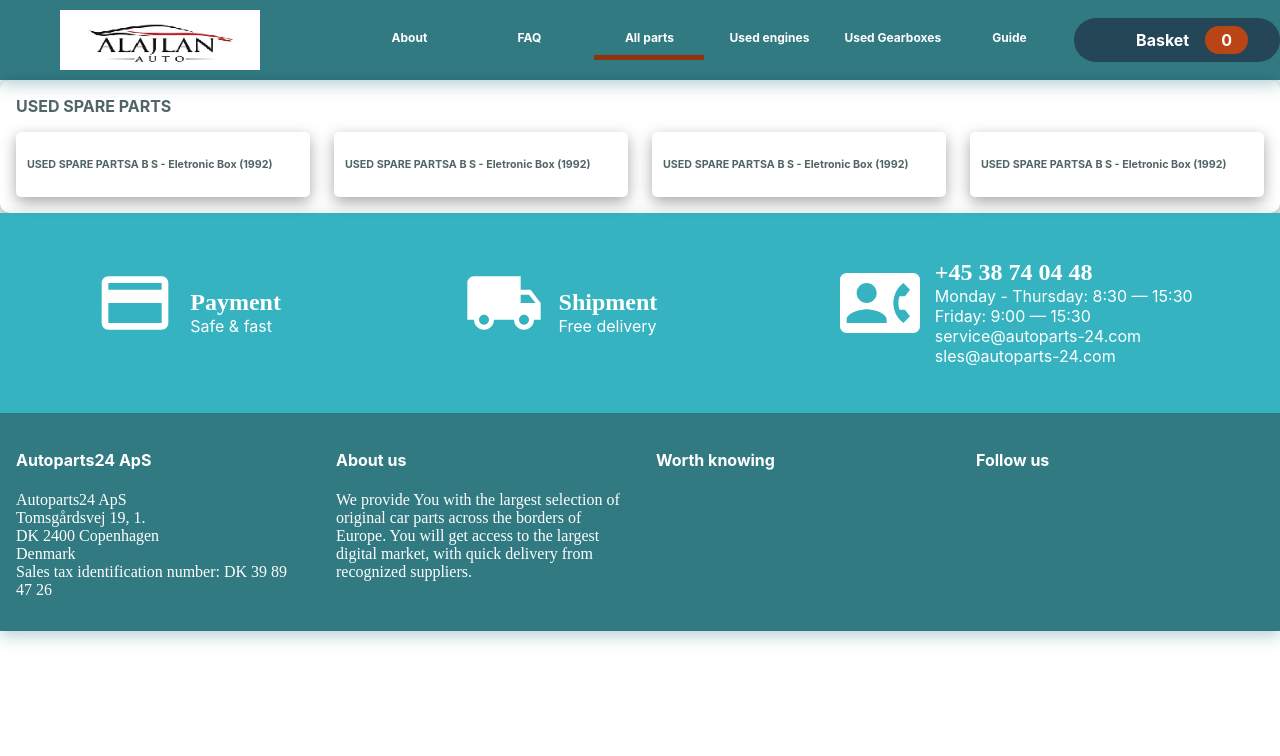
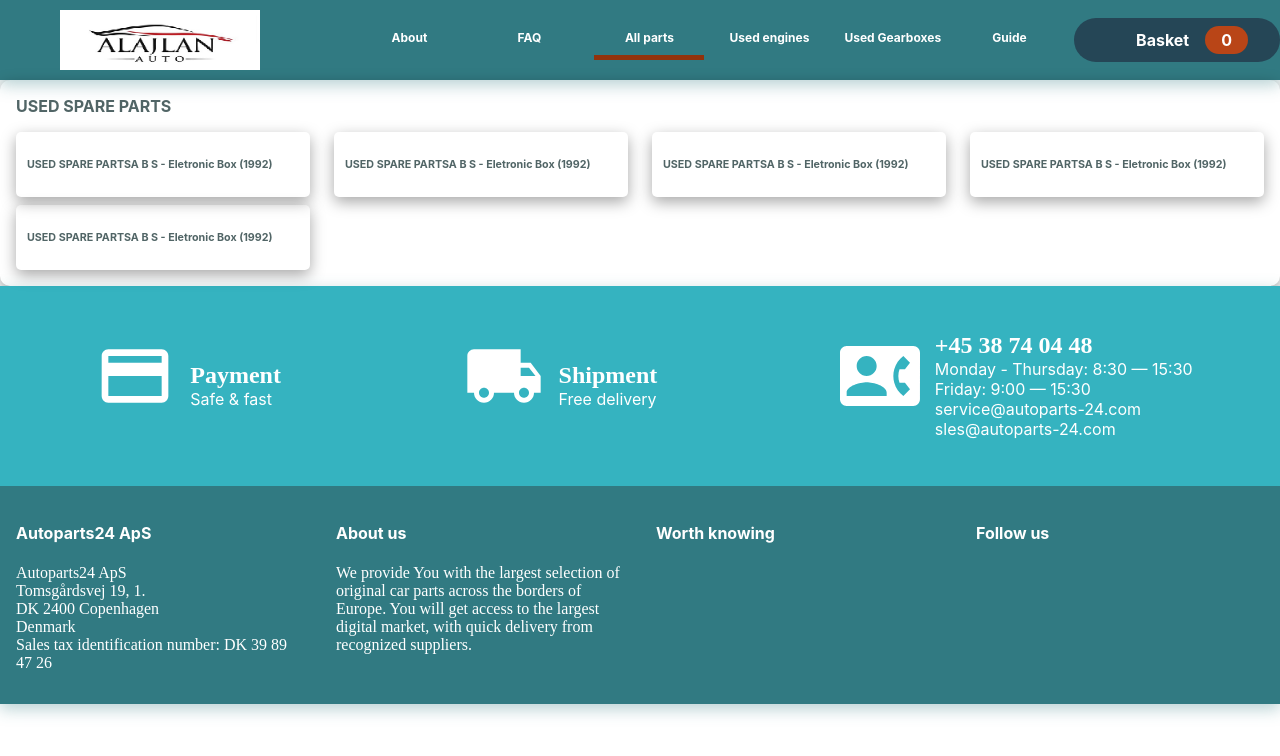
Before and after one commit to Nasruddinkhan/autoparts-ui, a React (Create React App) app: page /all-part in a window 1280 px wide. Shown: the top 756 px of the page. Built offline with nearby package versions, Linux system fonts and the light colour scheme; some icons are missing.

Commit message:
add the spare part

```diff
--- a/src/components/Parts/SpareParts.js
+++ b/src/components/Parts/SpareParts.js
@@ -34,6 +34,11 @@ const SpareParts = () => {
               <h6 className="card-heading">USED SPARE PARTSA B S - Eletronic Box (1992)</h6>
             </div>
           </Grid>
+          <Grid item xs={3}>
+            <div className="item-card ">
+              <h6 className="card-heading">USED SPARE PARTSA B S - Eletronic Box (1992)</h6>
+            </div>
+          </Grid>
         </Grid>
       </Box>
     </div>
```
